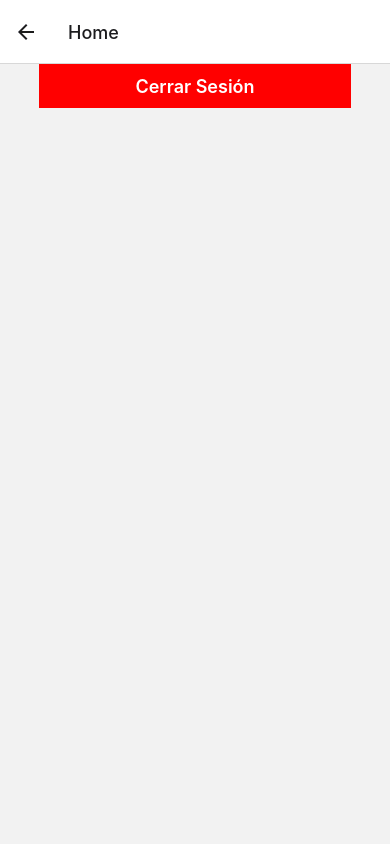
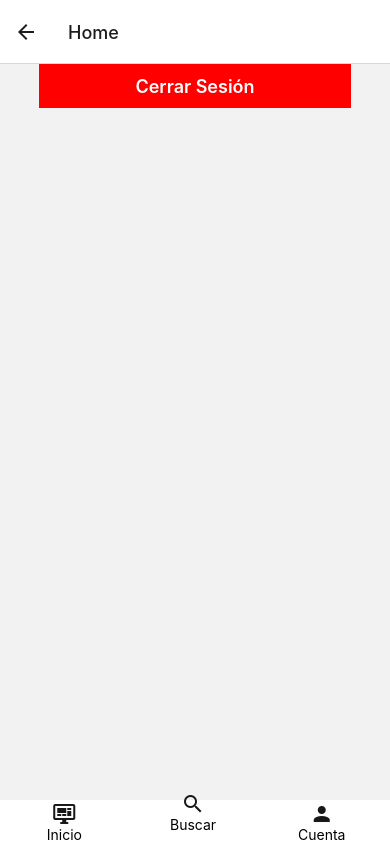
Before and after one commit to ValenciaArcega/react-native-sigma, a React Native app: screen /Home in a window 390 px wide. Built offline with nearby package versions, Linux system fonts and the light colour scheme; no server answers.

Commit message:
features: react-native-vector-icons library had been added, also Navegation bar is now on home screen

```diff
--- a/package.json
+++ b/package.json
@@ -17,7 +17,8 @@
     "react": "18.2.0",
     "react-native": "0.71.6",
     "react-native-safe-area-context": "4.5.0",
-    "react-native-screens": "~3.20.0"
+    "react-native-screens": "~3.20.0",
+    "react-native-vector-icons": "^9.2.0"
   },
   "devDependencies": {
     "@babel/core": "^7.20.0"
--- /dev/null
+++ b/src/components/NavBar.js
@@ -0,0 +1,31 @@
+import { View, Text, TouchableOpacity } from "react-native";
+import s from "../styles/NavBarStyles";
+// import Icon from "react-native-vector-icons/MaterialIcons";
+import Icon from 'react-native-vector-icons/MaterialCommunityIcons';
+
+Icon.loadFont();
+
+const NavBar = () => {
+  return (
+    <View style={s.NavBar}>
+
+      <TouchableOpacity style={s.NavBarButton}>
+        <Icon name="monitor-dashboard" size={24} color="#181818" />
+        <Text style={s.NavBarButtonText}>Inicio</Text>
+      </TouchableOpacity>
+
+      <TouchableOpacity style={[s.NavBarButton, { marginTop: -20 }]}>
+        <Icon name="magnify" size={24} color="#181818" />
+        <Text style={s.NavBarButtonText}>Buscar</Text>
+      </TouchableOpacity>
+
+      <TouchableOpacity style={s.NavBarButton}>
+        <Icon name="account" size={24} color="#181818" />
+        <Text style={s.NavBarButtonText}>Cuenta</Text>
+      </TouchableOpacity>
+
+    </View>
+  );
+};
+
+export default NavBar;
--- a/src/screens/Home.js
+++ b/src/screens/Home.js
@@ -1,10 +1,15 @@
-import { View, Text } from 'react-native';
+import { View } from 'react-native';
 import Profile from "./home/Profile";
+import { createNativeStackNavigator } from "@react-navigation/native-stack";
+import NavBar from "../components/NavBar";
+
+const Stack = createNativeStackNavigator();
 
 const Home = () => {
   return (
     <View>
       <Profile />
+      <NavBar />
     </View>
   );
 };
--- /dev/null
+++ b/src/styles/NavBarStyles.js
@@ -0,0 +1,22 @@
+import { StyleSheet } from "react-native";
+
+const s = StyleSheet.create({
+  NavBar: {
+    flexDirection: "row",
+    width: "100%",
+    position: "fixed",
+    left: 0,
+    bottom: 0,
+    height: 44,
+    borderTopColor: 'gray',
+    backgroundColor: "white"
+  },
+  NavBarButton: {
+    width: '33%',
+    justifyContent: 'center',
+    alignItems: 'center',
+  },
+  NavBarButtonText: {},
+});
+
+export default s;
```
Also changed, not shown: react-native.config.js (added, +7 -0 lines), assets/icons/person-outline.svg (added), 1 other file (tests, documents, lock files or other folders).
